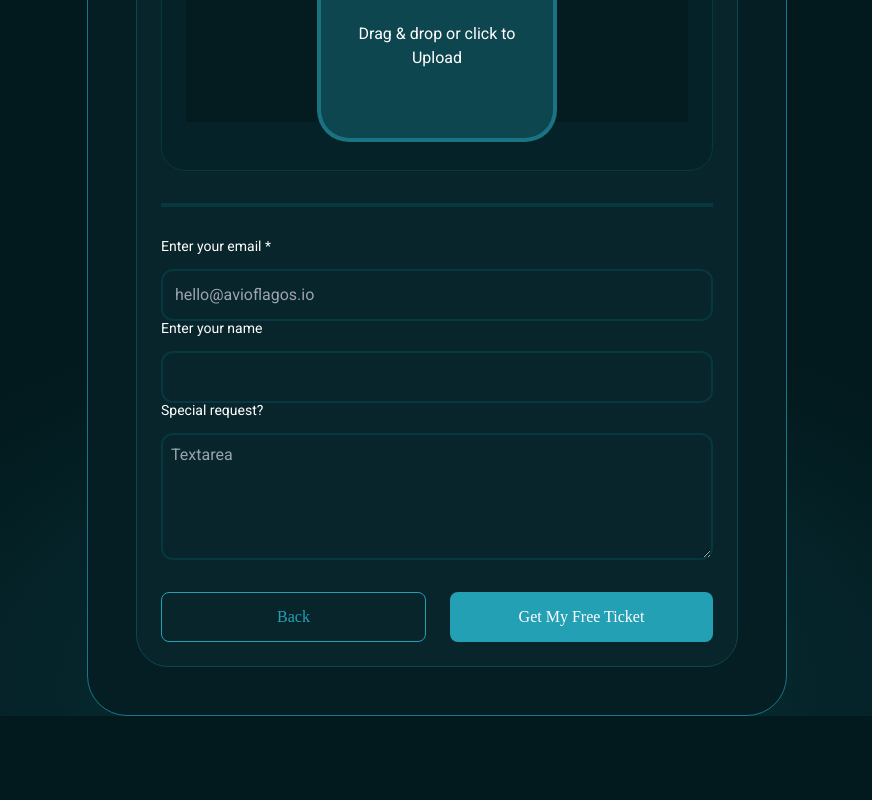
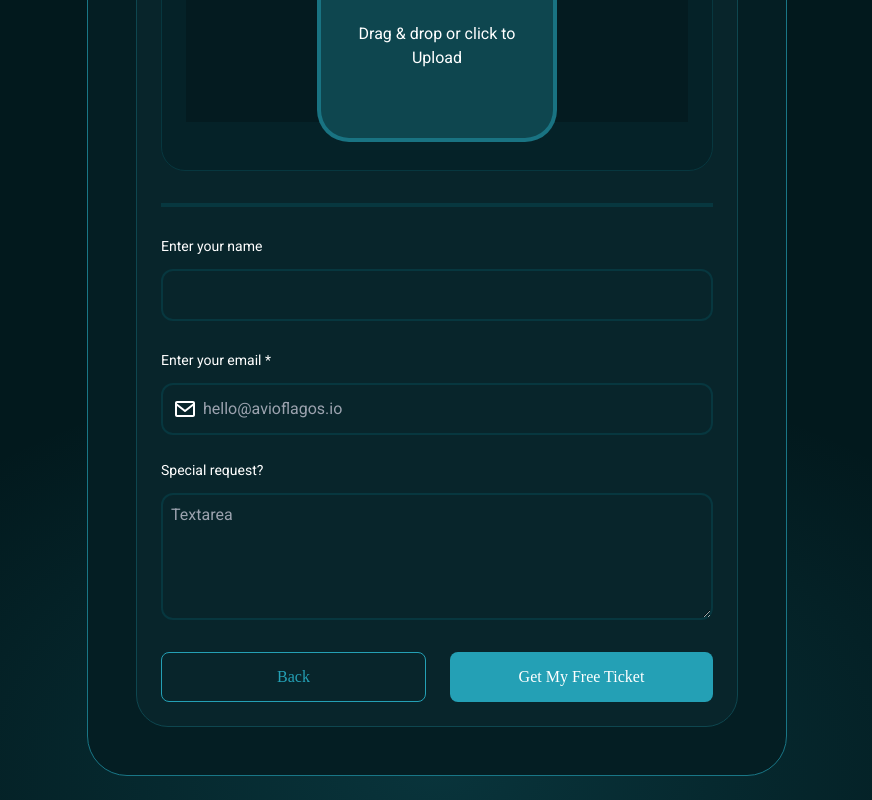
Before and after one commit to Jomagene/hng12-stage2-conference-ticket-generator, a Next.js app: page /attendee-details in a window 1280 px wide. Shown: the part 465-1265 px from the top of the page, without its empty margins (203-1075 px from the left). Before the commit the page ends 1181 px from the top, so only its background shows below. Built offline with nearby package versions, Linux system fonts and the light colour scheme; a web font is replaced by a local one.

Commit message:
Implement text form validations

```diff
--- a/app/globals.css
+++ b/app/globals.css
@@ -32,7 +32,7 @@
     backdrop-filter: blur(2px);
   }
   .main-container {
-    @apply lg:px-[120px] px-5 min-w-80 pt-[10px] sm:pt-6 flex flex-col gap-[18px] sm:gap-[46px];
+    @apply lg:px-[120px] px-5 min-w-80 py-[10px] sm:py-6 flex flex-col gap-[18px] sm:gap-[46px];
   }
 }
 
--- a/components/AttendeeDetails.jsx
+++ b/components/AttendeeDetails.jsx
@@ -1,4 +1,3 @@
-import NavigationBtn from './NavigationBtn';
 import PhotoUploader from './PhotoUploader';
 import TextInputs from './TextInputs';
 
@@ -8,12 +7,6 @@ const AttendeeDetails = () => {
       <PhotoUploader />
       <div className="h-1 bg-[#07373F]"></div>
       <TextInputs />
-      <NavigationBtn
-        btn1="Back"
-        btn2="Get My Free Ticket"
-        link1="/"
-        link2="/ticket-ready"
-      />
     </div>
   );
 };
--- a/components/NavigationBtn.jsx
+++ b/components/NavigationBtn.jsx
@@ -1,13 +1,17 @@
+'use client';
 import Link from 'next/link';
+import { Button } from './ui/button';
+import { useRouter } from 'next/navigation';
 
-const NavigationBtn = ({ btn1, btn2, link1, link2 }) => {
+const NavigationBtn = ({ btn1, btn2, link1, link2, isDisabled }) => {
+  const router = useRouter();
   return (
     <div className="flex gap-4 sm:gap-6 flex-col sm:flex-row">
       {link1 ? (
         <Link
           href={link1}
           className="py-3 px-6 rounded-[8px] border border-[#24A0B5] fontJeju text-[#24A0B5] flex-[1] flex items-center justify-center">
-          <button>{btn1}</button>
+          <Button>{btn1}</Button>
         </Link>
       ) : (
         <button className="py-3 px-6 rounded-[8px] border border-[#24A0B5] fontJeju text-[#24A0B5] flex-[1]">
@@ -15,11 +19,12 @@ const NavigationBtn = ({ btn1, btn2, link1, link2 }) => {
         </button>
       )}
 
-      <Link
-        href={link2}
-        className="py-3 px-6 rounded-[8px] bg-[#24A0B5] fontJeju text-white flex-[1] flex items-center justify-center">
-        <button>{btn2}</button>
-      </Link>
+      <Button
+        className="py-3 px-6 rounded-[8px] bg-[#24A0B5] fontJeju text-white flex-[1] flex items-center justify-center"
+        type="submit"
+        onClick={() => isDisabled || router.push(link2)}>
+        {btn2}
+      </Button>
     </div>
   );
 };
--- a/components/TextInputs.jsx
+++ b/components/TextInputs.jsx
@@ -13,9 +13,13 @@ import {
   FormLabel,
   FormMessage,
 } from './ui/form';
+import Image from 'next/image';
+import NavigationBtn from './NavigationBtn';
 
 const formSchema = z.object({
   emailAdress: z.string().email(),
+  attendeeName: z.string().min(1),
+  specialRequest: z.string().min(1),
 });
 
 const TextInputs = () => {
@@ -23,30 +27,25 @@ const TextInputs = () => {
     resolver: zodResolver(formSchema),
     defaultValues: {
       emailAdress: '',
+      attendeeName: '',
+      specialRequest: '',
     },
   });
+  const isFormValid = form.formState.isValid;
 
-  const handleSubmit = () => {};
+  const handleSubmit = () => {
+    return true;
+  };
   return (
     <Form {...form}>
-      <form onSubmit={form.handleSubmit(handleSubmit)}>
+      <form
+        onSubmit={form.handleSubmit(handleSubmit)}
+        className="flex flex-col gap-8">
         <FormField
           control={form.control}
-          name="emailAdress"
+          name="attendeeName"
           render={({ field }) => {
             return (
-              <>
-                <FormItem className="flex flex-col gap-2">
-                  <FormLabel>Enter your email *</FormLabel>
-                  <FormControl>
-                    <Input
-                      {...field}
-                      type="email"
-                      placeholder="hello@avioflagos.io"
-                    />
-                  </FormControl>
-                  <FormMessage />
-                </FormItem>
               <FormItem className="flex flex-col gap-2">
                 <FormLabel>Enter your name</FormLabel>
                 <FormControl>
@@ -54,6 +53,43 @@ const TextInputs = () => {
                 </FormControl>
                 <FormMessage />
               </FormItem>
+            );
+          }}
+        />
+        <FormField
+          control={form.control}
+          name="emailAdress"
+          render={({ field }) => {
+            return (
+              <FormItem className="flex flex-col gap-2">
+                <FormLabel>Enter your email *</FormLabel>
+                <FormControl>
+                  <div className="relative h-12">
+                    <Input
+                      {...field}
+                      type="email"
+                      placeholder="hello@avioflagos.io"
+                      className="pl-10"
+                    />
+                    <Image
+                      src="/email.svg"
+                      width={24}
+                      height={24}
+                      alt="email icon"
+                      className="relative left-3 top-[-38px]"
+                    />
+                  </div>
+                </FormControl>
+                <FormMessage />
+              </FormItem>
+            );
+          }}
+        />
+        <FormField
+          control={form.control}
+          name="specialRequest"
+          render={({ field }) => {
+            return (
               <FormItem className="flex flex-col gap-2">
                 <FormLabel>Special request?</FormLabel>
                 <FormControl>
@@ -66,9 +102,15 @@ const TextInputs = () => {
                 </FormControl>
                 <FormMessage />
               </FormItem>
-              </>
             );
           }}
+        />
+        <NavigationBtn
+          btn1="Back"
+          btn2="Get My Free Ticket"
+          link1="/"
+          link2="/ticket-ready"
+          isDisabled={!isFormValid}
         />
       </form>
     </Form>
--- a/components/ui/button.jsx
+++ b/components/ui/button.jsx
@@ -1,47 +1,25 @@
-import * as React from "react"
-import { Slot } from "@radix-ui/react-slot"
-import { cva } from "class-variance-authority";
+import * as React from 'react';
+import { Slot } from '@radix-ui/react-slot';
+import { cva } from 'class-variance-authority';
 
-import { cn } from "@/lib/utils"
+import { cn } from '@/lib/utils';
 
 const buttonVariants = cva(
-  "inline-flex items-center justify-center gap-2 whitespace-nowrap rounded-md text-sm font-medium ring-offset-white transition-colors focus-visible:outline-none focus-visible:ring-2 focus-visible:ring-neutral-950 focus-visible:ring-offset-2 disabled:pointer-events-none disabled:opacity-50 [&_svg]:pointer-events-none [&_svg]:size-4 [&_svg]:shrink-0 dark:ring-offset-neutral-950 dark:focus-visible:ring-neutral-300",
-  {
-    variants: {
-      variant: {
-        default: "bg-neutral-900 text-neutral-50 hover:bg-neutral-900/90 dark:bg-neutral-50 dark:text-neutral-900 dark:hover:bg-neutral-50/90",
-        destructive:
-          "bg-red-500 text-neutral-50 hover:bg-red-500/90 dark:bg-red-900 dark:text-neutral-50 dark:hover:bg-red-900/90",
-        outline:
-          "border border-neutral-200 bg-white hover:bg-neutral-100 hover:text-neutral-900 dark:border-neutral-800 dark:bg-neutral-950 dark:hover:bg-neutral-800 dark:hover:text-neutral-50",
-        secondary:
-          "bg-neutral-100 text-neutral-900 hover:bg-neutral-100/80 dark:bg-neutral-800 dark:text-neutral-50 dark:hover:bg-neutral-800/80",
-        ghost: "hover:bg-neutral-100 hover:text-neutral-900 dark:hover:bg-neutral-800 dark:hover:text-neutral-50",
-        link: "text-neutral-900 underline-offset-4 hover:underline dark:text-neutral-50",
-      },
-      size: {
-        default: "h-10 px-4 py-2",
-        sm: "h-9 rounded-md px-3",
-        lg: "h-11 rounded-md px-8",
-        icon: "h-10 w-10",
-      },
-    },
-    defaultVariants: {
-      variant: "default",
-      size: "default",
-    },
+  'whitespace-nowrap ring-offset-white transition-colors focus-visible:outline-none focus-visible:ring-2 focus-visible:ring-neutral-950 focus-visible:ring-offset-2 disabled:pointer-events-none disabled:opacity-50 [&_svg]:pointer-events-none [&_svg]:size-4 [&_svg]:shrink-0 dark:ring-offset-neutral-950 dark:focus-visible:ring-neutral-300'
+);
+
+const Button = React.forwardRef(
+  ({ className, variant, size, asChild = false, ...props }, ref) => {
+    const Comp = asChild ? Slot : 'button';
+    return (
+      <Comp
+        className={cn(buttonVariants({ className }))}
+        ref={ref}
+        {...props}
+      />
+    );
   }
-)
+);
+Button.displayName = 'Button';
 
-const Button = React.forwardRef(({ className, variant, size, asChild = false, ...props }, ref) => {
-  const Comp = asChild ? Slot : "button"
-  return (
-    (<Comp
-      className={cn(buttonVariants({ variant, size, className }))}
-      ref={ref}
-      {...props} />)
-  );
-})
-Button.displayName = "Button"
-
-export { Button, buttonVariants }
+export { Button, buttonVariants };
```
Also changed, not shown: public/email.svg (added). Lines whose indentation alone changed are shown as unchanged.
